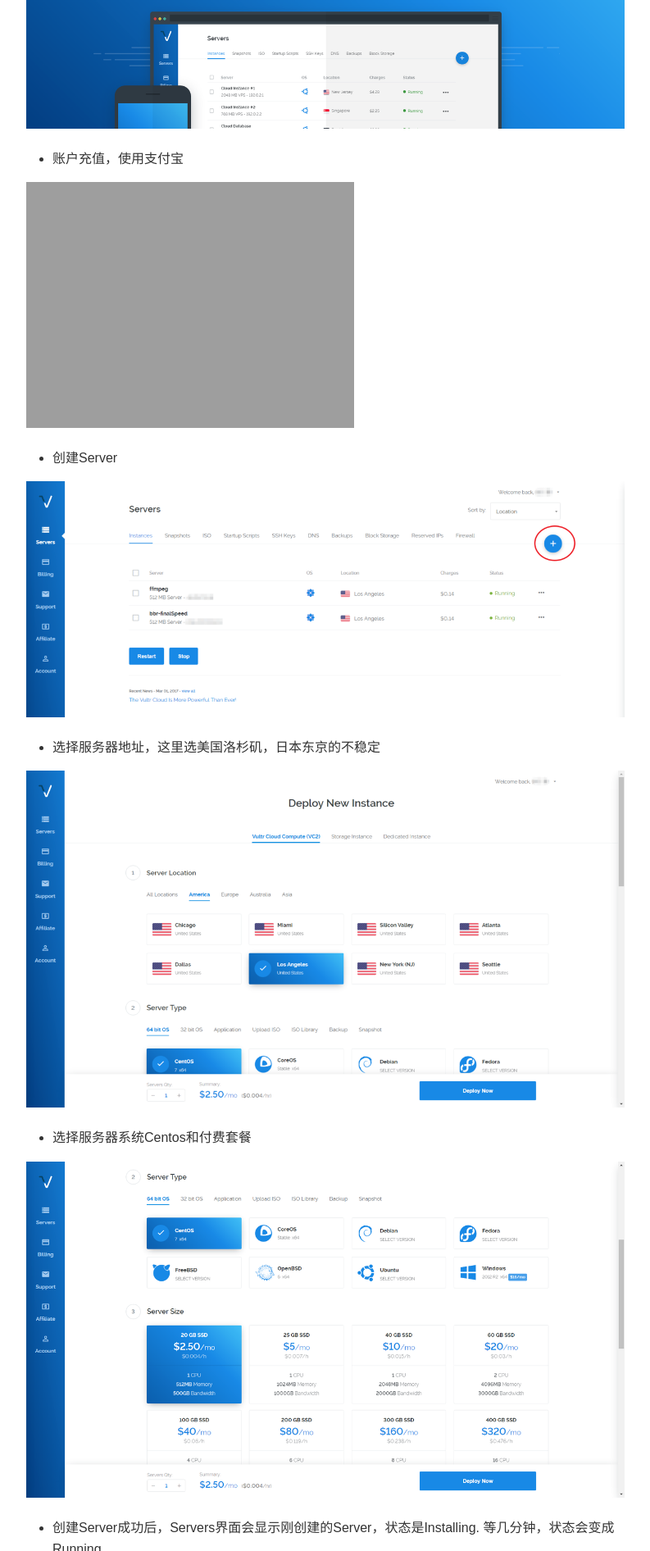
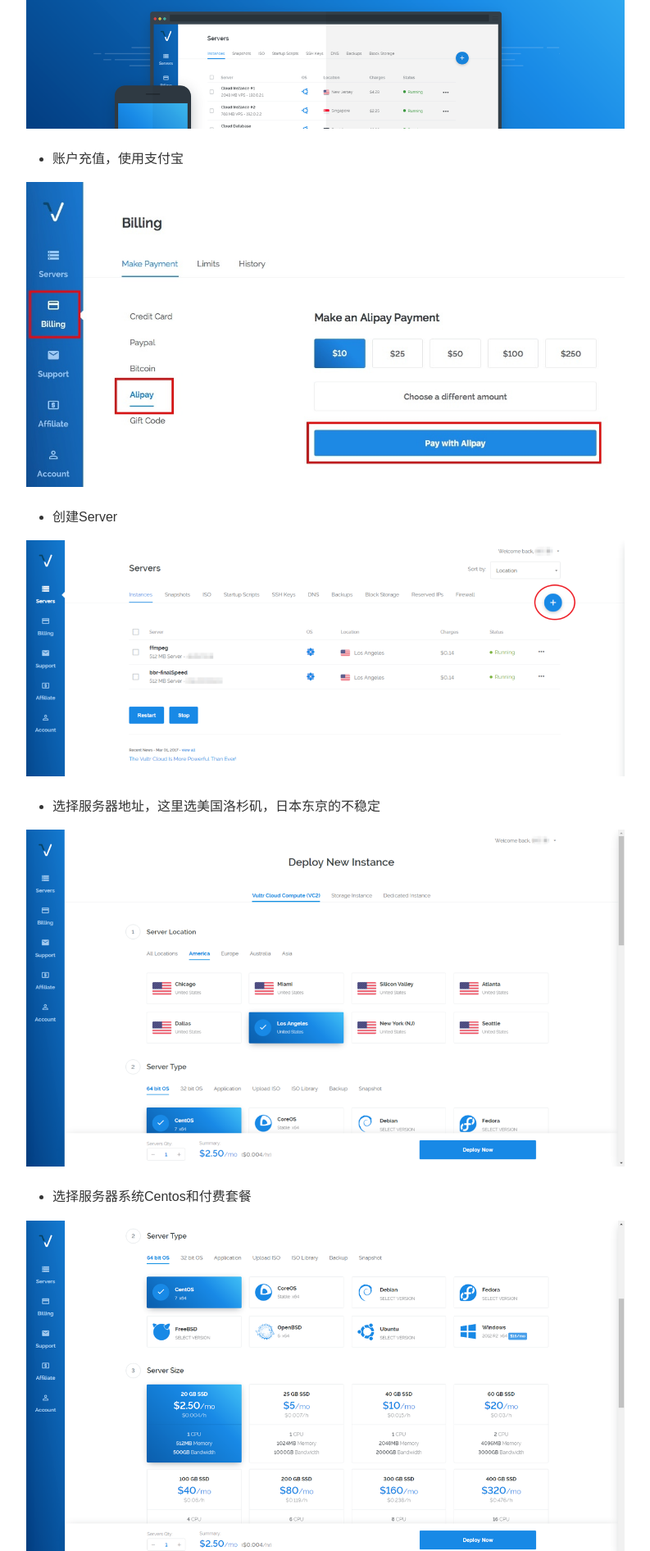
Before and after one commit to liuzhudong/liuzhudong.github.io, a Jekyll site: the page built from _posts/2018/2018-04-22-vpn-vps-shadowsocks.md, in a window 1280 px wide. Shown: the part 673-2565 px from the top of the page at 82% size, without its empty margins (118-911 px from the left). Built offline with Jekyll 4.4.1, drawn with Linux system fonts in a browser that asks for light colours.

Commit message:
update vpn doc
Signed-off-by: liuzhudong <liuzhudong57@126.com>

```diff
--- a/_posts/2018/2018-04-22-vpn-vps-shadowsocks.md
+++ b/_posts/2018/2018-04-22-vpn-vps-shadowsocks.md
@@ -21,7 +21,7 @@
 
 * 账户充值，使用支付宝
 
-![account bill](http://blog.liuzhudong.com/images/vpn/20180422/02.png)
+![account bill](http://blog.liuzhudong.com/images/vpn/20180422/02.jpg)
 
 * 创建Server
 
```
